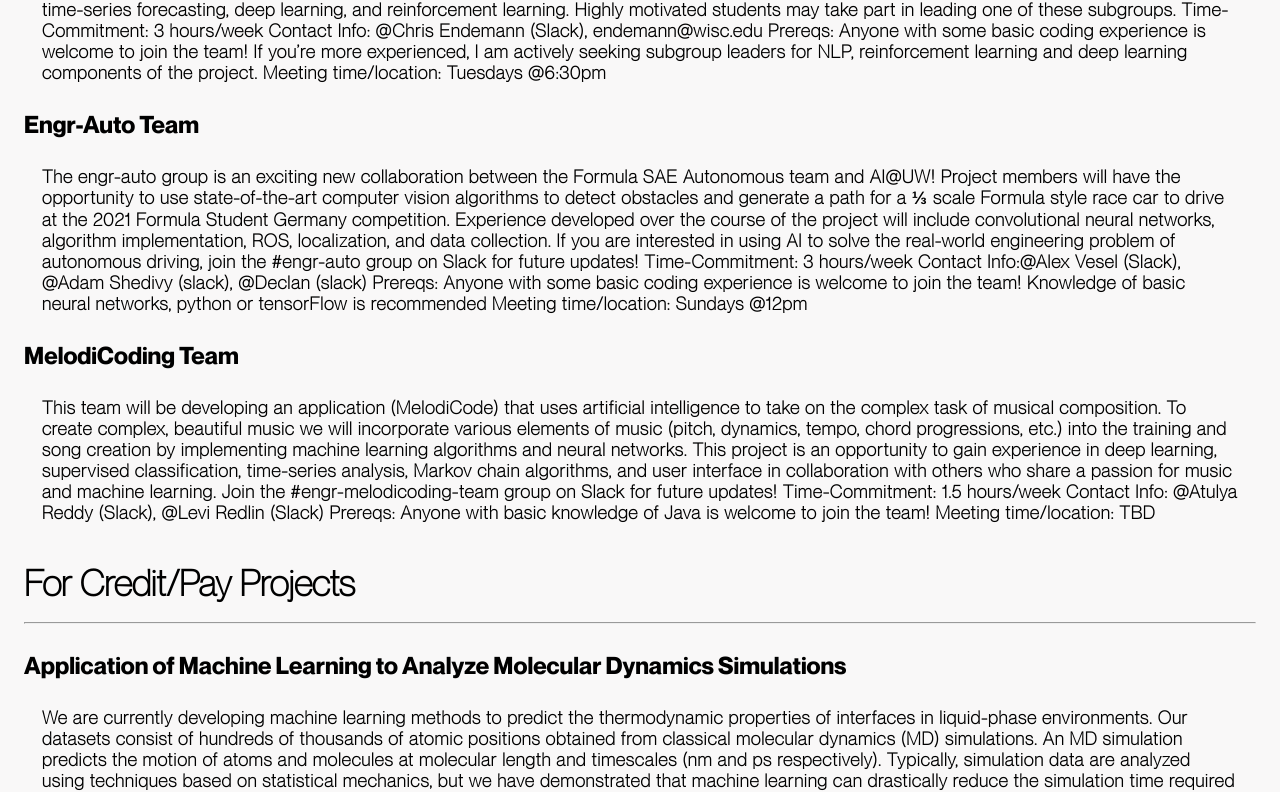
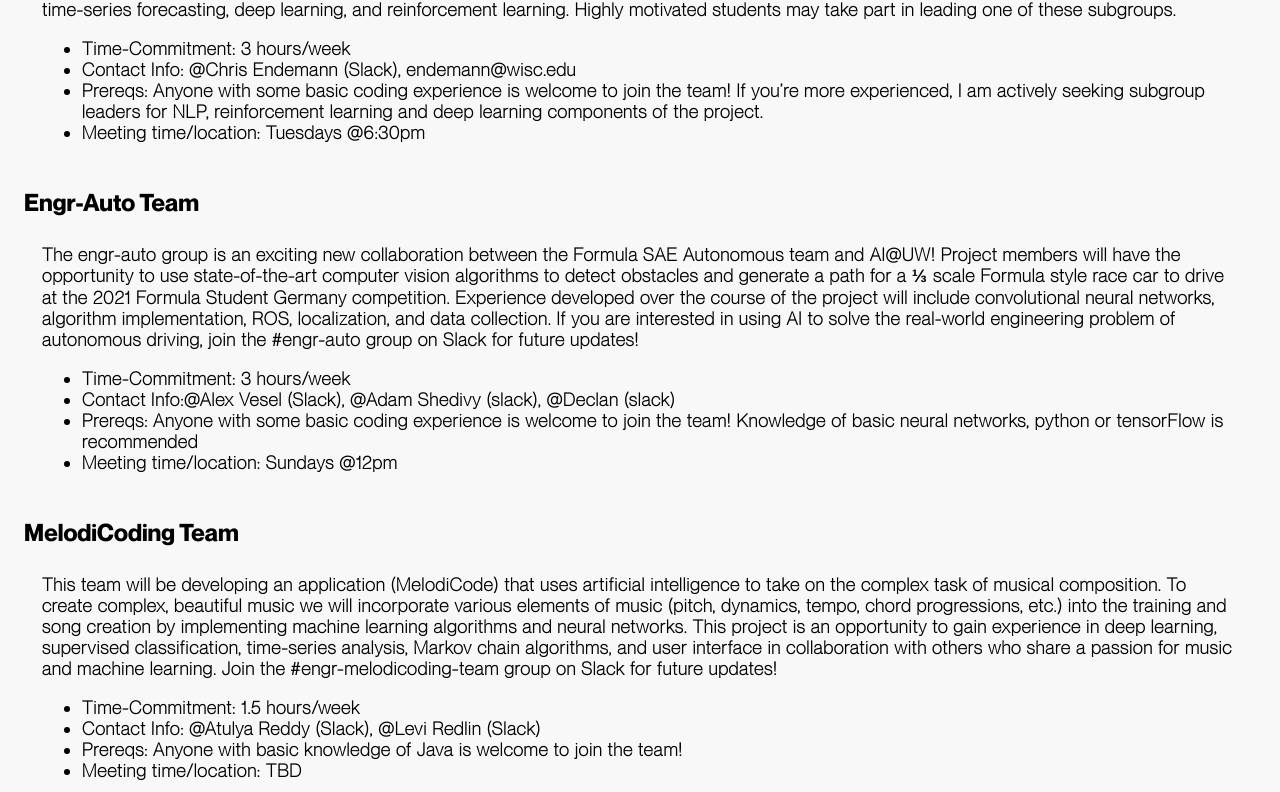
Before and after one commit to aiclubuwmadison/aiclubuwmadison.github.io, a React (Create React App) app: page /projects in a window 1280 px wide. Shown: the part 279-1071 px from the top of the page. Built offline with nearby package versions, Linux system fonts and the light colour scheme.

Commit message:
project formatting

```diff
--- a/src/components/Involvement.js
+++ b/src/components/Involvement.js
@@ -14,7 +14,26 @@ const Involvement = () => {
 
             <Subheader> Executive </Subheader>
             <BodyText>
-                Qui velit nulla cillum est id adipisicing aute aliqua dolore eu minim do cupidatat. Nostrud Lorem aliquip ullamco ea laboris mollit do. Elit incididunt voluptate nulla aliqua in et sunt anim duis qui nostrud duis nulla labore. Ex cupidatat sunt adipisicing eiusmod culpa pariatur est aliquip ea id id. Pariatur mollit laborum voluptate cupidatat eu nostrud et ex proident non in cupidatat anim consequat. Officia aliqua cupidatat ea voluptate. Ut incididunt ullamco aliquip sunt incididunt est consectetur.
+                <p>Far from just a resume booster, this is a great opportunity to:
+                <ul>
+                    <li>Work with other students who share your passion for AI research/technology</li>
+                    <li>Make connections in industry and research</li>
+                    <li>Contribute to something larger than yourself and leave your mark at UW-Madison</li>
+                </ul>
+                <h4>Responsibilities</h4>
+                If you're part of the exec team, you're part of shaping the org. As one of our club's leaders, you'll be expected to
+                bring new ideas to our regular meetings that help contribute to:
+                <ul>
+                    <li>AI-related learning opportunities (e.g. assisting project managers and study group leaders)</li>
+                    <li>Events (e.g. recruiting guest speakers, helping organize contests)</li>
+                    <li>Club content/growth (flyers/newsletters, posting to community FYI channels, etc.).</li>
+                </ul>
+                <h4>Qualifications</h4>
+                It is not necessary to be an expert in AI--just a student who wants to see their ideas realized with the help of an
+                awesome team of fellow volunteers.
+                <h4>Application Instructions</h4>
+                If interested, please email us at <a href="mailto:aiclubuwmadison@gmail.com">aiclubuwmadison@gmail.com</a> with a resume/CV and brief note (5-10 sentences) explaining
+                how/why you would make a great addition to our team.</p>
             </BodyText>
 
             <Subheader> Engineering Group Leader </Subheader>
--- a/src/components/Projects.js
+++ b/src/components/Projects.js
@@ -14,24 +14,31 @@ const Projects = () => {
             </Header>
             <Project name="Algorithmic Trading Team">
                 This applied AI project’s goal is to model stock market trends and create a decision-making bot that leverages that info for automated trading. The project features opportunities to work on and learn more about feature-mining, database management, NLP & text-analysis, change-point detection, time-series forecasting, deep learning, and reinforcement learning. Highly motivated students may take part in leading one of these subgroups.
-                Time-Commitment: 3 hours/week
-                Contact Info: @Chris Endemann (Slack), endemann@wisc.edu
-                Prereqs: Anyone with some basic coding experience is welcome to join the team! If you’re more experienced, I am actively seeking subgroup leaders for NLP, reinforcement learning and deep learning components of the project.
-                Meeting time/location: Tuesdays @6:30pm
+                <ul>
+                    <li>Time-Commitment: 3 hours/week</li>
+                    <li>Contact Info: @Chris Endemann (Slack), endemann@wisc.edu</li>
+                    <li>Prereqs: Anyone with some basic coding experience is welcome to join the team! If you’re more experienced, I am actively seeking subgroup leaders for NLP, reinforcement learning and deep learning components of the project.</li>
+                    <li>Meeting time/location: Tuesdays @6:30pm</li>
+                </ul>
             </Project>
             <Project name="Engr-Auto Team">
                 The engr-auto group is an exciting new collaboration between the Formula SAE Autonomous team and AI@UW! Project members will have the opportunity to use state-of-the-art computer vision algorithms to detect obstacles and generate a path for a ⅓ scale Formula style race car to drive at the 2021 Formula Student Germany competition. Experience developed over the course of the project will include convolutional neural networks, algorithm implementation, ROS, localization, and data collection. If you are interested in using AI to solve the real-world engineering problem of autonomous driving, join the #engr-auto group on Slack for future updates!
-                Time-Commitment: 3 hours/week
-                Contact Info:@Alex Vesel (Slack), @Adam Shedivy (slack), @Declan (slack)
-                Prereqs: Anyone with some basic coding experience is welcome to join the team! Knowledge of basic neural networks, python or tensorFlow is recommended
-                Meeting time/location: Sundays @12pm
+                <ul>
+                    <li>Time-Commitment: 3 hours/week</li>
+                    <li>Contact Info:@Alex Vesel (Slack), @Adam Shedivy (slack), @Declan (slack)</li>
+                    <li>Prereqs: Anyone with some basic coding experience is welcome to join the team! Knowledge of basic neural networks, python or tensorFlow is recommended</li>
+                    <li>Meeting time/location: Sundays @12pm</li>
+                </ul>
             </Project>
             <Project name="MelodiCoding Team">
                 This team will be developing an application (MelodiCode) that uses artificial intelligence to take on the complex task of musical composition. To create complex, beautiful music we will incorporate various elements of music (pitch, dynamics, tempo, chord progressions, etc.) into the training and song creation by implementing machine learning algorithms and neural networks. This project is an opportunity to gain experience in deep learning, supervised classification, time-series analysis, Markov chain algorithms, and user interface in collaboration with others who share a passion for music and machine learning. Join the #engr-melodicoding-team group on Slack for future updates!
-                Time-Commitment: 1.5 hours/week
-                Contact Info: @Atulya Reddy (Slack), @Levi Redlin (Slack)
-                Prereqs: Anyone with basic knowledge of Java is welcome to join the team!
-                Meeting time/location: TBD
+
+                <ul>
+                    <li>Time-Commitment: 1.5 hours/week </li>
+                    <li>Contact Info: @Atulya Reddy (Slack), @Levi Redlin (Slack) </li>
+                    <li>Prereqs: Anyone with basic knowledge of Java is welcome to join the team!</li>
+                    <li>Meeting time/location: TBD</li>
+                </ul>
             </Project>
             <br></br>
             <Header>
```
